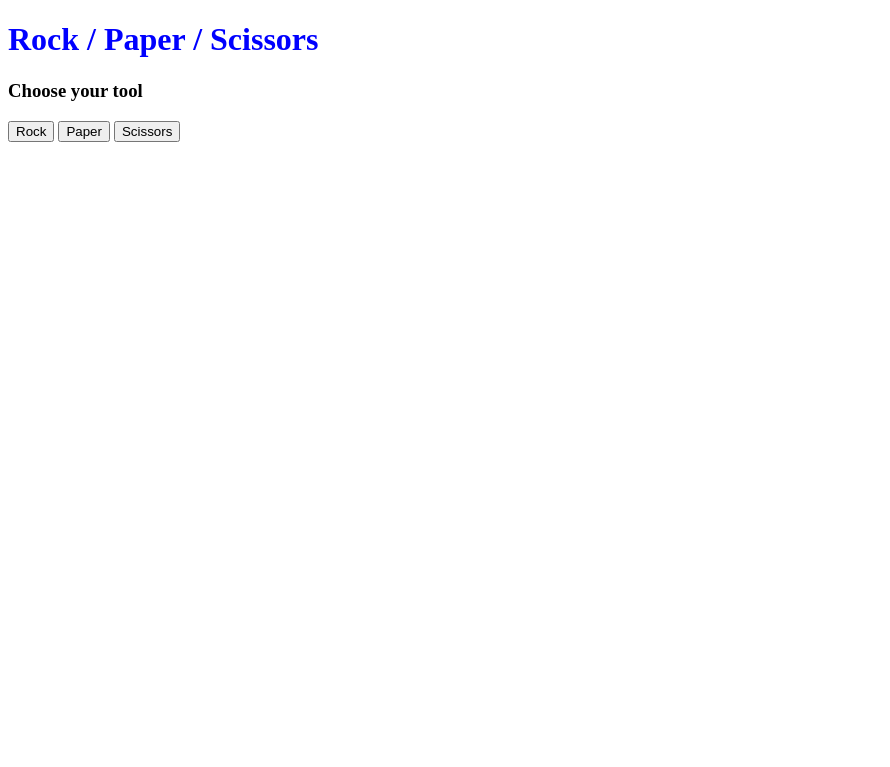
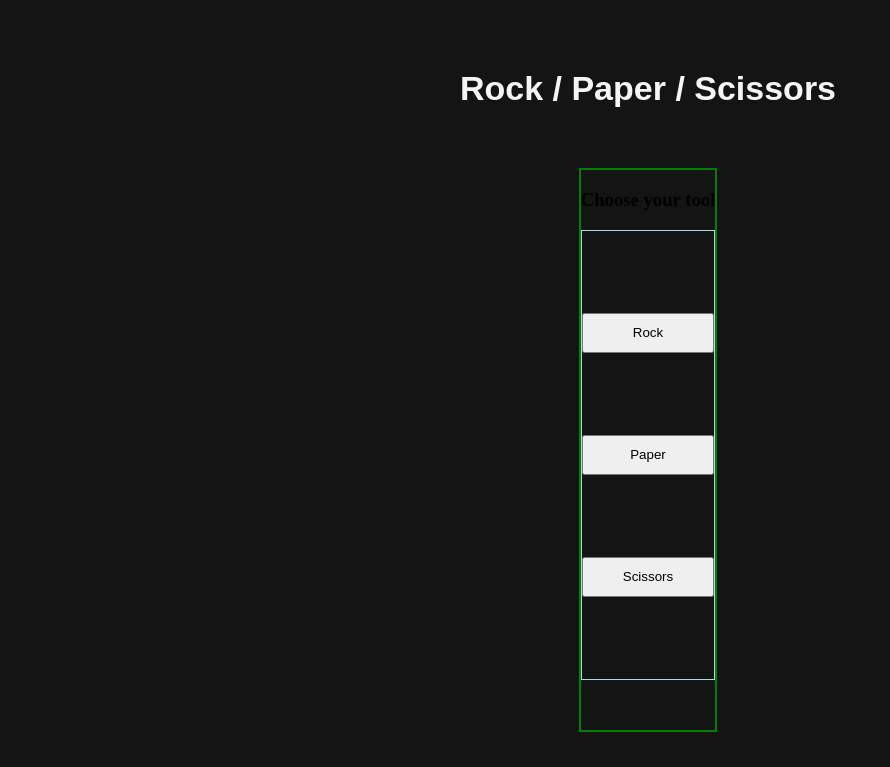
Before and after one commit to rqphy/rock-paper-scissors, a plain HTML site: page index.html in a window 1280 px wide. Shown: the whole page, without its empty margins (0-890 px from the left). Drawn offline with Linux system fonts and the light colour scheme.

```diff
--- a/index.html
+++ b/index.html
@@ -8,8 +8,8 @@
     <link rel="stylesheet" href="./style.css" />
   </head>
   <body>
-    <h1>Rock / Paper / Scissors</h1>
-    <main class="game">
+    <h1 class="title">Rock / Paper / Scissors</h1>
+    <!-- <main class="game" > -->
     <section class="game">
       <h3>Choose your tool</h3>
       <div class="game__buttons">
@@ -19,6 +19,6 @@
       </div>
     </section>
     <section class="result"></section>
-    </main>
+    <!-- </main> -->
   </body>
 </html>
--- a/style.css
+++ b/style.css
@@ -1,3 +1,42 @@
-h1 {
-  color: blue;
+:root {
+  --dark: #141414;
+  --white: #f5f5f5;
+  --main: #f7720f;
 }
+
+body {
+  width: 100vw;
+  max-width: 100%;
+  height: 100vh;
+  display: flex;
+  flex-direction: column;
+  align-items: center;
+  justify-content: space-evenly;
+  background-color: var(--dark);
+}
+
+.title {
+  font-family: Arial, Helvetica, sans-serif;
+  font-size: 34px;
+  font-weight: bold;
+  color: var(--white);
+}
+
+.game {
+  height: 70%;
+  border: 2px solid green;
+}
+
+.game__buttons {
+  display: flex;
+  flex-direction: column;
+  justify-content: space-evenly;
+  border: 1px solid lightblue;
+  height: 80%;
+}
+
+.game__button {
+  width: 100%;
+  max-width: 200px;
+  height: 40px;
+}
```
Lines whose indentation alone changed are shown as unchanged.
